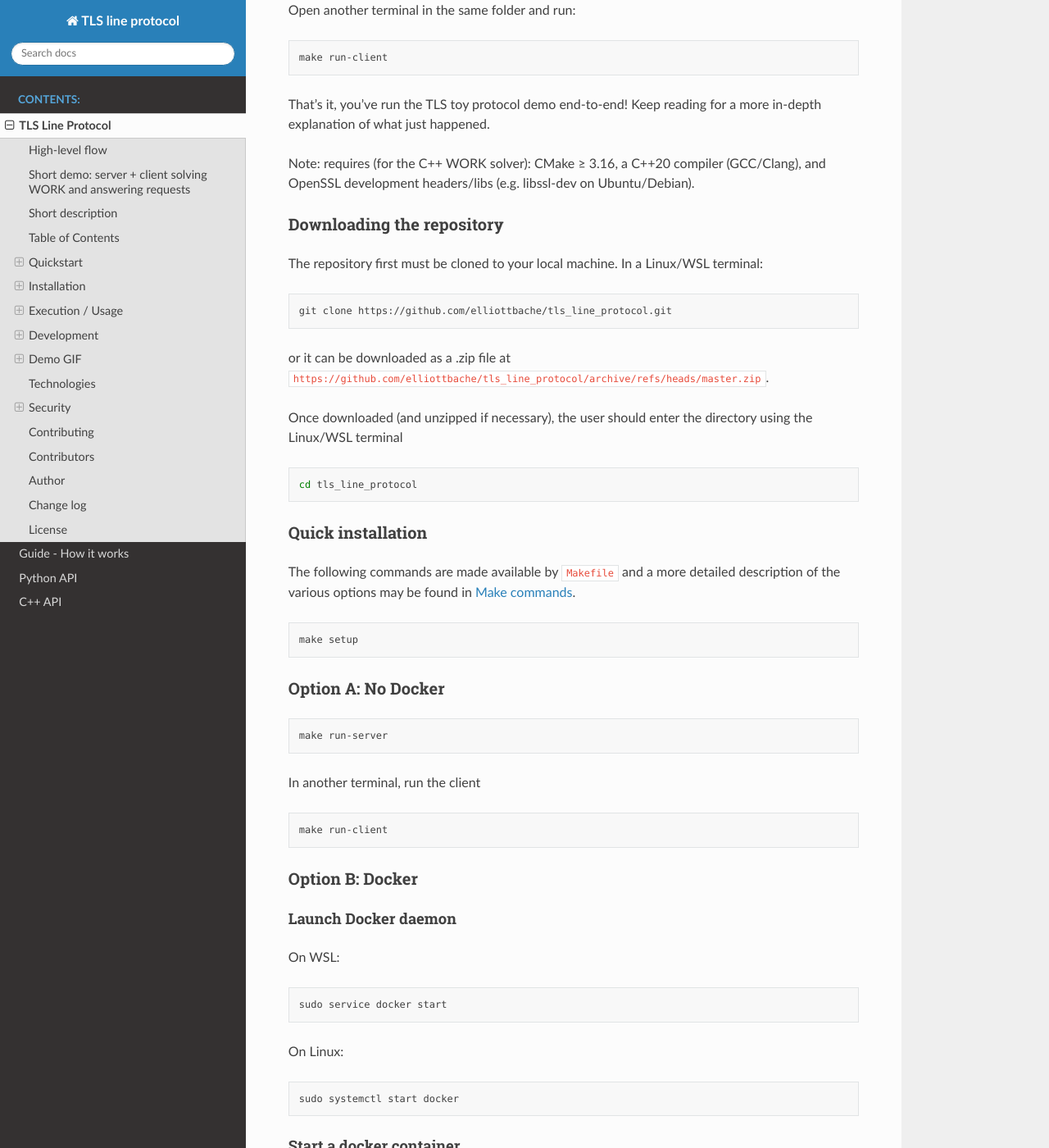
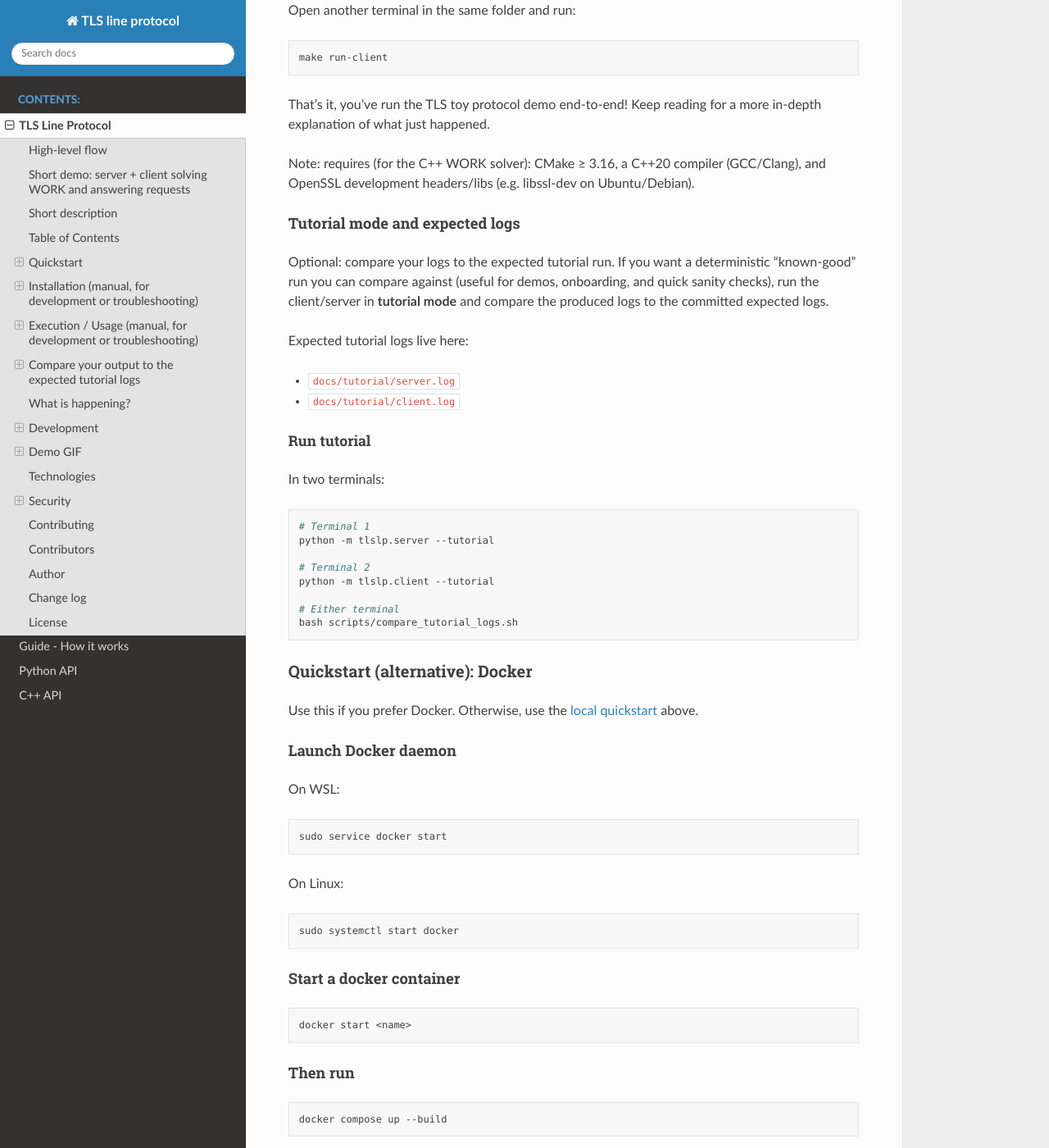
Before and after one commit to elliottbache/tls_connection_coding_challenge, a Sphinx documentation site: the page built from docs/intro.md, in a window 1280 px wide and 1400 px high, scrolled down 2032 px. Shown: the whole window at 82% size. Built offline with Sphinx 7.4.7 and the Read the Docs theme 3.1.0, drawn with Linux system fonts in a browser that asks for light colours; some of the changed text lies outside the part shown.

Commit message:
feat(tutorial): add tutorial flag for deterministic communication path
Add tutorial flag to client and server to create a once through and deterministic path for the communication between client and server.  Add golden files to compare with server and client logs.  Add script to compare these files.  Move default body messages to protocol.py and add to these in client to get valid_messages.  Add to pre-commit exclude regex for codespell.  Before pre-commit was probably passing files explicitly to codespell, bypassing codespell's skips.  Change some logger levels from info to debug to allow for deterministic logs for tutorial.  Removed --once and --no-persistent-logs sinces these are now covered by --tutorial.  Remove unused json formatter.  Make tutorial path write instead of append to logs to remove previous runs from logs.  Change skip paths to have ./ before in pyproject.toml.  Improved installation and execution descriptions in README.md.

````diff
--- a/README.md
+++ b/README.md
@@ -35,8 +35,8 @@
 
 - [Quickstart](#quickstart)
 - [Demo GIF](#demo-gif)
-- [Installation](#installation)
-- [Execution / Usage](#execution--usage)
+- [Installation](#installation-manual-for-development-or-troubleshooting)
+- [Execution / Usage](#execution--usage-manual-for-development-or-troubleshooting)
 - [Technologies](#technologies)
 - [Contributing](#contributing)
 - [Contributors](#contributors)
@@ -45,7 +45,7 @@
 - [License](#license)
 
 ## Quickstart
-### TL;DR (local demo, no Docker)
+### Quickstart (recommended): Local (Linux/WSL)
 In a Linux/WSL terminal:
 ```bash
 git clone https://github.com/elliottbache/tls_line_protocol.git
@@ -63,36 +63,33 @@
 Note: requires (for the C++ WORK solver): CMake ≥ 3.16, a C++20 compiler (GCC/Clang), and OpenSSL development
 headers/libs (e.g. libssl-dev on Ubuntu/Debian).
 
-### Downloading the repository
-The repository first must be cloned to your local machine.  In a Linux/WSL terminal:
+#### Tutorial mode and expected logs
+Optional: compare your logs to the expected tutorial run.  If you want a deterministic “known-good” run
+you can compare against (useful for demos, onboarding, and quick sanity checks), run the client/server
+in **tutorial mode** and compare the produced logs to the committed expected logs.
+
+Expected tutorial logs live here:
+- `docs/tutorial/server.log`
+- `docs/tutorial/client.log`
+
+##### Run tutorial
+
+In two terminals:
+
 ```bash
-git clone https://github.com/elliottbache/tls_line_protocol.git
-```
-or it can be downloaded as a .zip file at
-```https://github.com/elliottbache/tls_line_protocol/archive/refs/heads/master.zip```.
+# Terminal 1
+python -m tlslp.server --tutorial
 
-Once downloaded (and unzipped if necessary), the user should enter the directory using the Linux/WSL terminal
-```bash
-cd tls_line_protocol
+# Terminal 2
+python -m tlslp.client --tutorial
+
+# Either terminal
+bash scripts/compare_tutorial_logs.sh
 ```
 
-### Quick installation
-The following commands are made available by ```Makefile``` and a more detailed description of the various
-options may be found in [Make commands](#make-commands).
-```bash
-make setup
-```
-
-### Option A: No Docker
-```bash
-make run-server
-```
-In another terminal, run the client
-```bash
-make run-client
-```
-
-### Option B: Docker
+### Quickstart (alternative): Docker
+Use this if you prefer Docker.  Otherwise, use the [local quickstart](#quickstart-recommended-local-linuxwsl)
+ above.
 #### Launch Docker daemon
 On WSL:
 ```bash
@@ -112,7 +109,9 @@
 docker compose up --build
 ```
 
-## Installation
+## Installation (manual, for development or troubleshooting)
+If you used [Quickstart (make setup)](#quickstart), you can skip this section.
+
 This package is intended for use in Linux/WSL.  All installation and execution instructions are for these
 distributions.
 
@@ -218,7 +217,8 @@
 
 
 
-## Execution / Usage
+## Execution / Usage (manual, for development or troubleshooting)
+If you used [Quickstart (make setup)](#quickstart), you can skip this section.
 
 This program was developed with Python 3.11.14.  It is intended for use in Linux/WSL, and some of the security
 checks are not available in Windows (such as checking that the WORK challenge binary file launched with
@@ -266,17 +266,43 @@
 tlslp-client --log-level DEBUG
 ```
 ### Option B: Docker
+Docker users: see [Quickstart (alternative)](#quickstart-alternative-docker): Docker.
 
-3. Start a docker container
+## Compare your output to the expected tutorial logs
+
+Tutorial mode is designed to be deterministic so you can validate behavior by comparing your logs against committed “golden” logs.
+
+### Expected logs (golden files)
+
+The expected tutorial logs are stored in the repository at:
+
+- `docs/tutorial/server.log`
+- `docs/tutorial/client.log`
+
+### Where your local logs are written (Linux/WSL)
+
+On Linux/WSL, this project writes persistent logs under the XDG State directory:
+
+- `XDG_STATE_HOME/tlslp/logs/`
+
+If `XDG_STATE_HOME` is not set, it defaults to:
+
+- `~/.local/state/tlslp/logs/`
+
+So the default log files are:
+
+- `~/.local/state/tlslp/logs/server.log`
+- `~/.local/state/tlslp/logs/client.log`
+
+### Compare using the provided script
+
+From the repository root:
+
 ```bash
-docker start <name>
-```
-4. Then run
-```bash
-docker compose up --build
+bash scripts/compare_tutorial_logs.sh
 ```
 
-### What is happening?
+## What is happening?
 The client will connect to the server and answer the various commands sent by the server.  The server will first send a
 a handshake set of commands (HELLO and WORK).  Once the WORK challenge is solved by the client under 2 hours, the correct
 suffix will be sent to the server and a further 20 random commands will be sent.  If ERROR is randomly selected, the
--- a/pyproject.toml
+++ b/pyproject.toml
@@ -75,8 +75,10 @@
 ignore_errors = true
 
 [tool.codespell]
-skip = "docs/_build/*,build,dist,.venv,build-asan,build-tsan,docs/html/*,old_files,_deps,htmlcov,WD,src/include,docs/demo*,certificates,pyproject.toml,docs/_static/*"
-ignore-words-list = "teh,nd"  # add project-specific false positives
+# include both prefixed and non-prefixed paths for maximum compatibility.
+skip = "./docs/_build,./build,./dist,./.venv,./docs/html,./src/include,./docs/_static,pyproject.toml,./WD,./build*,./cpp/build,./PRIVATE,./htmlcov"
+ignore-words-list = "teh,nd,seh,atleast,atmost"
+
 
 [tool.pytest.ini_options]
 testpaths = ["tests"]
````
Also changed, not shown: docs/guide.md (+2 -0 lines), .pre-commit-config.yaml, 9 other files.
